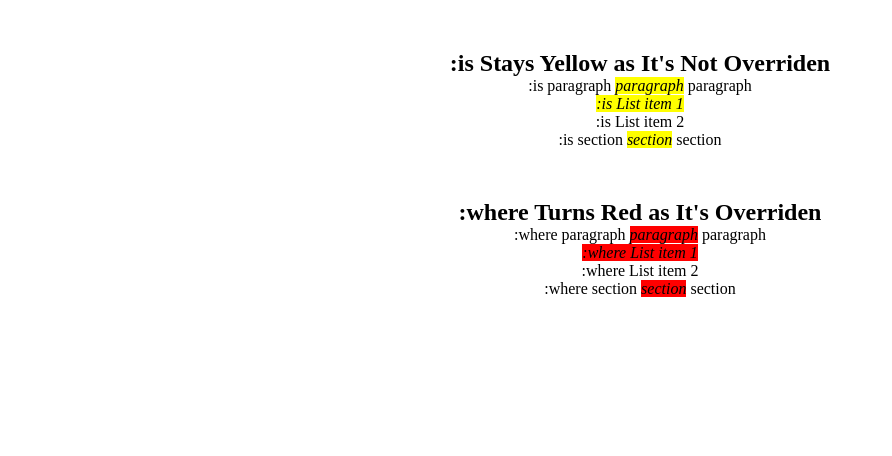
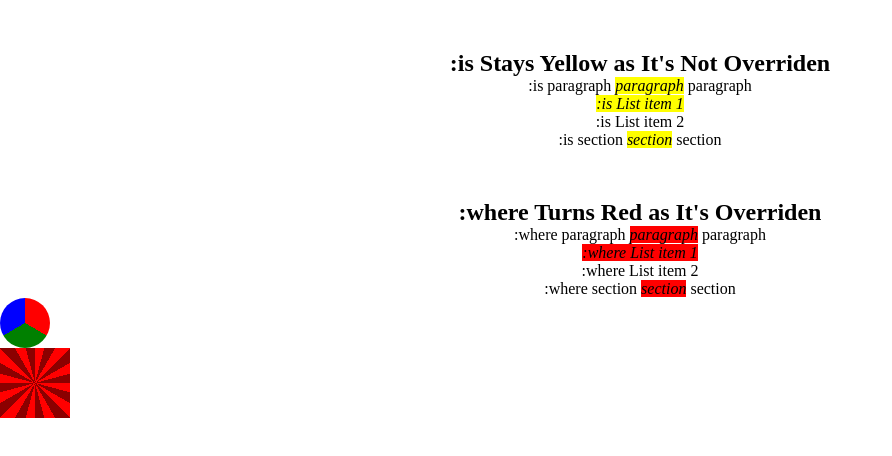
Before and after one commit to nishitsoni15/Extraskills.io, a plain HTML site: page index.html in a window 1280 px wide. Shown: the whole page, without its empty margins (0-892 px from the left). Drawn offline with Linux system fonts and the light colour scheme.

Commit message:
conical-gradient commit

```diff
--- a/assets/style/style.css
+++ b/assets/style/style.css
@@ -33,3 +33,17 @@
 }
 .my-class-where em {
   background: red;
+}
+
+.pie-chart{
+  width: 50px;
+  height: 50px;
+  border-radius: 50%;
+  background: conic-gradient(red 120deg, green 120deg 240deg, blue 240deg);
+}
+
+.sunburst{
+  width: 70px;
+  height: 70px;
+  background: repeating-conic-gradient(red 0 15deg,darkred 0 30deg);
+}
--- a/index.html
+++ b/index.html
@@ -27,9 +27,15 @@
         <section>:where section <em>section</em> section</section>
       </div>
 
+      <div class="pie-chart">
+        <!-- The conic-gradient function can be used to create an interesting range of image patterns such as conical shapes, pie charts, color wheels, and glossy surfaces.
 
+        Conical gradients rotate color-stops around a central point (rather than radiate from a central point like a radial gradient). Conical gradient color-stops are placed around the circumference of a circle. -->
+      </div>
 
-
+      <div class="sunburst">
+        <!-- The repeating-conic-gradient() function offers the possibility to create impressive repeating patterns with a short list of parameters. -->
+      </div>
 </body>
 </html>
 
```
